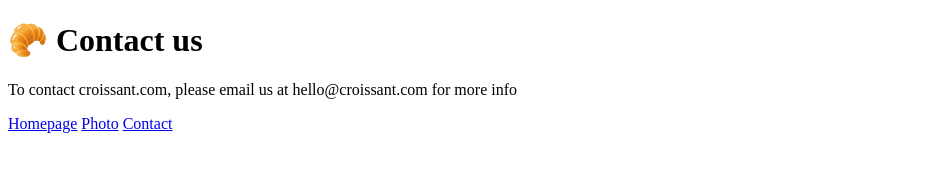
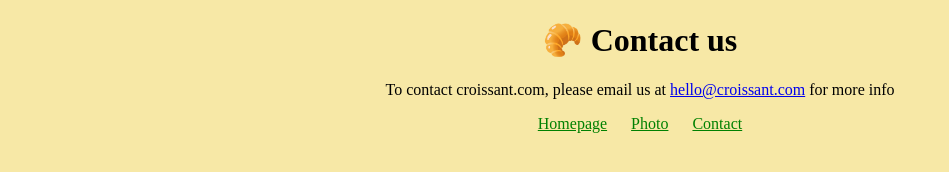
Before and after one commit to AtheNutita/Croissant, a plain HTML site: page contact.html in a window 1280 px wide. Shown: the whole page, without its empty margins (0-949 px from the left). Drawn offline with Linux system fonts and the light colour scheme.

Commit message:
Added css

```diff
--- a/contact.html
+++ b/contact.html
@@ -10,11 +10,13 @@
   <body>
     <h1>🥐 Contact us</h1>
     <p>
-      To contact croissant.com, please email us at hello@croissant.com for more
-      info
+      To contact croissant.com, please email us at
+      <a href="mailto:hello@croissant.com">hello@croissant.com</a> for more info
     </p>
-    <a href="/">Homepage</a>
-    <a href="/photo.html">Photo</a>
-    <a href="/contact.html">Contact</a>
+    <footer>
+      <a href="/">Homepage</a>
+      <a href="/photo.html">Photo</a>
+      <a href="/contact.html">Contact</a>
+    </footer>
   </body>
 </html>
--- a/css/style.css
+++ b/css/style.css
@@ -0,0 +1,17 @@
+* {
+  background: #f7e8a6;
+  text-align: center;
+}
+
+footer a {
+  color: #008001;
+  margin: 0 10px;
+  text-align: center;
+}
+
+img {
+  max-width: 100%;
+  border-radius: 10px;
+  display: block;
+  margin: 30px auto;
+}
```
Also changed, not shown: index.html (+5 -3 lines), photo.html (+5 -3 lines).
